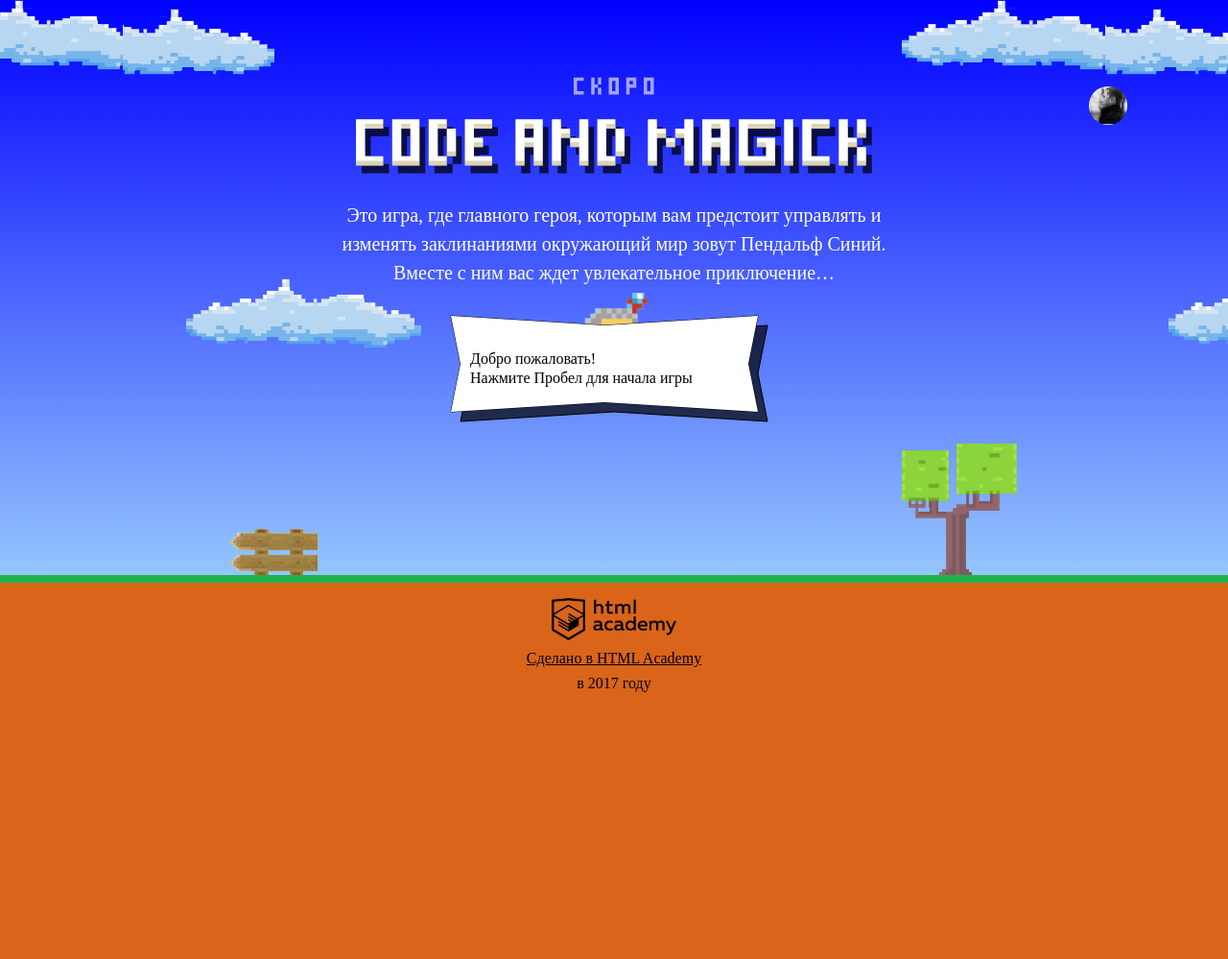
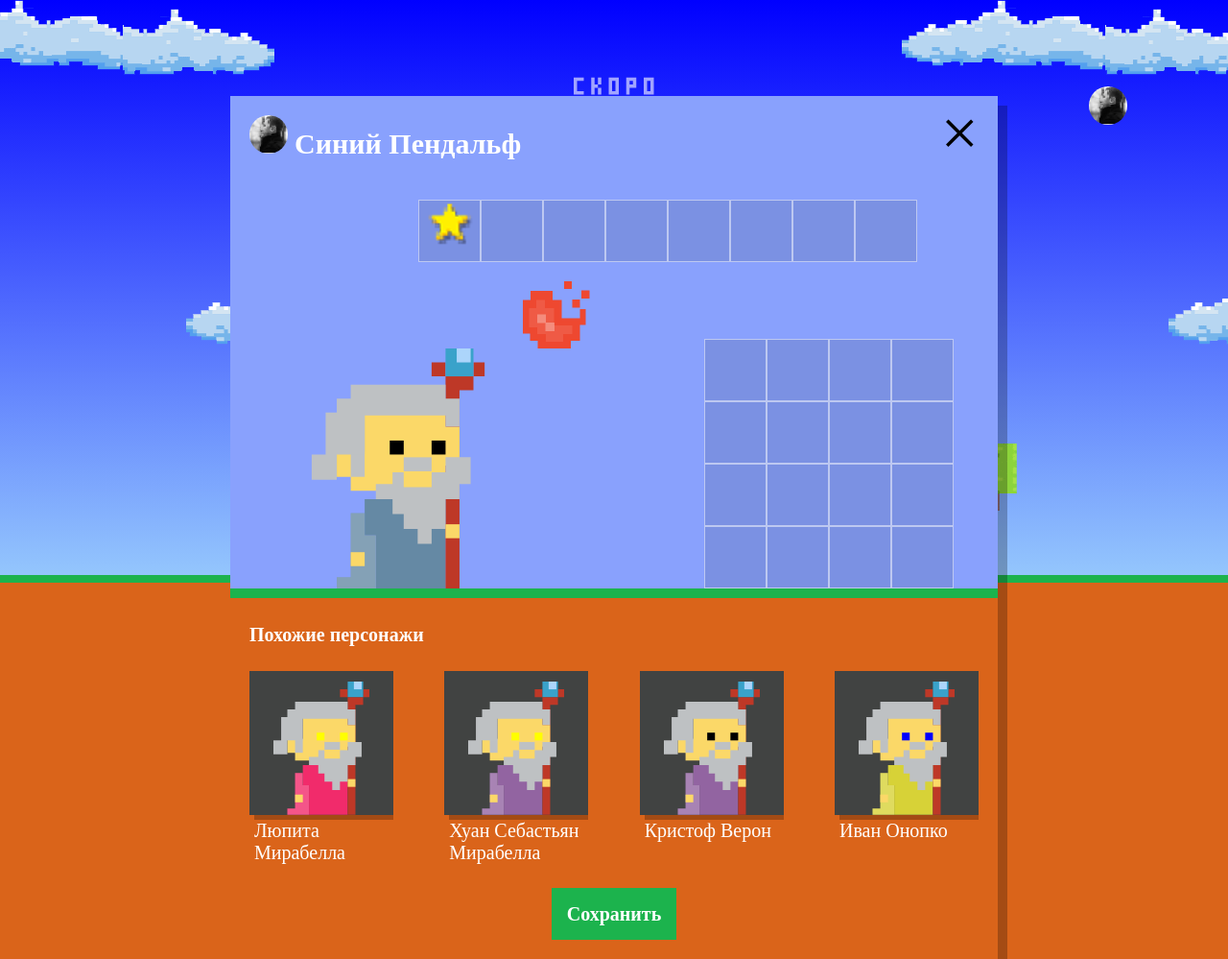
Before and after one commit to SvetlanaDubovik/230066-code-and-magick, a website: page index.html in a window 1280 px wide. Shown: the whole page at 96% size. Before the commit the page ends 800 px from the top, so only its background shows below. Drawn offline with Linux system fonts and the light colour scheme; a web font is replaced by a local one.

Commit message:
Подключила setup.js в index.html. Запрограммировала вывод 4 случайным образом сгенерированных волшебников во всплывающем окне настройки персонажа

```diff
--- a/index.html
+++ b/index.html
@@ -194,6 +194,8 @@
     </script>
     <script src="./js/stat.js"></script>
     <script src="./js/game.js"></script>
+    <script src="./js/setup.js"></script>
+
 
 </body>
 
--- /dev/null
+++ b/js/setup.js
@@ -0,0 +1,50 @@
+(function () {
+    'use strict';
+
+    var userDialog = document.querySelector('.setup');
+    userDialog.classList.remove('hidden');
+
+    var WIZARD_NAMES = ['Иван', 'Хуан Себастьян', 'Мария', 'Кристоф', 'Виктор', 'Юлия', 'Люпита', 'Вашингтон'];
+    var WIZARD_SURNAMES = ['да Марья', 'Верон', 'Мирабелла', 'Вальц', 'Онопко', 'Топольницкая', 'Нионго', 'Ирвинг'];
+    var WIZARD_COATCOLORS = ['rgb(101, 137, 164)', 'rgb(241, 43, 107)', 'rgb(146, 100, 161)', 'rgb(56, 159, 117)', 'rgb(215, 210, 55)', 'rgb(0, 0, 0)'];
+    var WIZARD_EYESCOLORS = ['black', 'red', 'blue', 'yellow', 'green'];
+
+    var generateRandomElement = function (arr) {
+        var number = Math.round(Math.random() * (arr.length - 1));
+        return arr[number];
+    };
+
+    var createWizzard = function () {
+        var obj = {
+            name: generateRandomElement(WIZARD_NAMES) + ' ' + generateRandomElement(WIZARD_SURNAMES),
+            coatColor: generateRandomElement(WIZARD_COATCOLORS),
+            eyesColor: generateRandomElement(WIZARD_EYESCOLORS)
+        };
+        return obj;
+    };
+
+    var wizards = [createWizzard(), createWizzard(), createWizzard(), createWizzard()];
+
+    var similarWizardTemplate = document.querySelector('#similar-wizard-template').content;
+    var similarListElement = document.querySelector('.setup-similar-list');
+
+    var renderWizzard = function (wizard) {
+        var wizardElement = similarWizardTemplate.cloneNode(true);
+        wizardElement.querySelector('.setup-similar-label').textContent = wizard.name;
+        wizardElement.querySelector('.wizard-coat').style.fill = wizard.coatColor;
+        wizardElement.querySelector('.wizard-eyes').style.fill = wizard.eyesColor;
+        return wizardElement;
+    };
+
+    var showWizards = function (arrWizards) {
+        var fragment = document.createDocumentFragment();
+
+        for (var i = 0; i < arrWizards.length; i++) {
+            fragment.appendChild(renderWizzard(arrWizards[i]));
+        }
+        similarListElement.appendChild(fragment);
+    };
+
+    showWizards(wizards);
+    userDialog.querySelector('.setup-similar').classList.remove('hidden');
+})();
```
